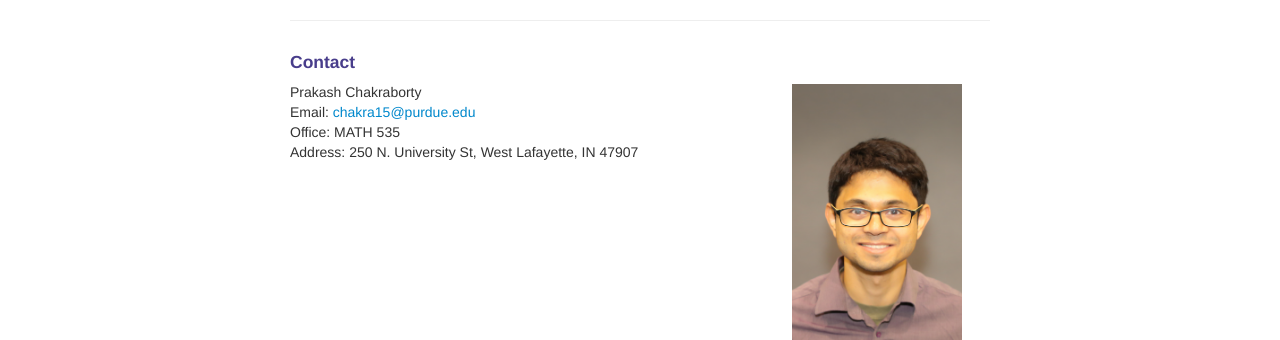
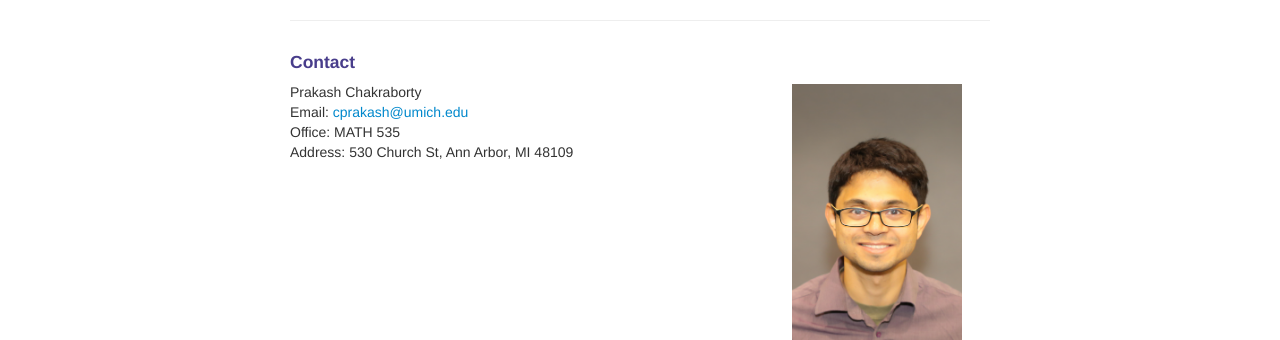
Before and after one commit to prakashchakraborty/prakashchakraborty.github.io, a Jekyll site: the page built from index.md, in a window 1280 px wide. Shown: the part 253-593 px from the top of the page. Built offline with Jekyll 4.4.1, drawn with Linux system fonts in a browser that asks for light colours.

Commit message:
update my website

```diff
--- a/index.md
+++ b/index.md
@@ -23,9 +23,9 @@ I am broadly interested in Stochastic PDEs, Rough Paths, Mathematical Finance an
     <div class="row-fluid">
         <div class="span5">
             Prakash Chakraborty<br/>
-            Email: <a href="mailto:chakra15@purdue.edu">chakra15@purdue.edu</a><br/>
+            Email: <a href="mailto:cprakash@umich.edu">cprakash@umich.edu</a><br/>
             Office: MATH 535<br/>
-            Address: 250 N. University St, West Lafayette, IN 47907<br/>
+            Address: 530 Church St, Ann Arbor, MI 48109<br/>
         </div>
 
         <div class="span2">
```
